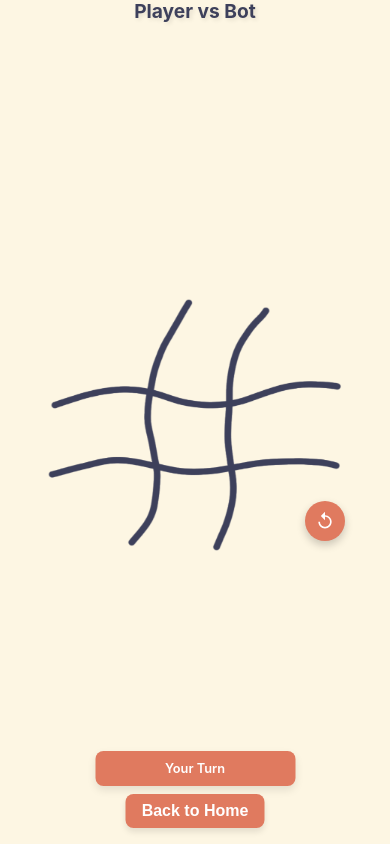
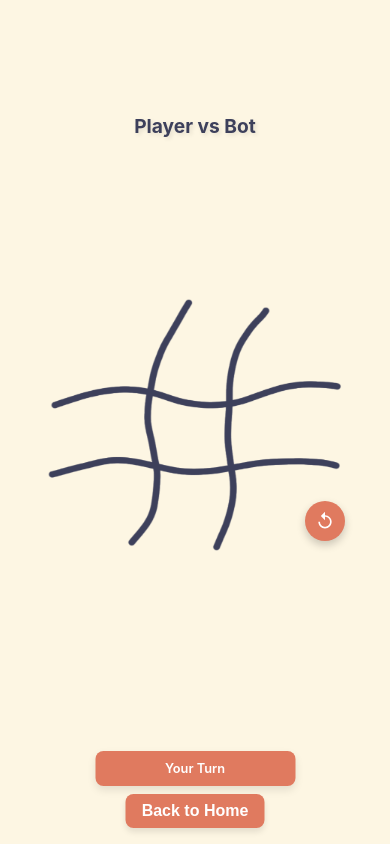
Before and after one commit to ItsDeco/DiDaDoe, a React (Vite) app: page /play-bot in a window 390 px wide. Built offline with nearby package versions, Linux system fonts and the light colour scheme.

Commit message:
Mobile style changes

```diff
--- a/src/components/Game.css
+++ b/src/components/Game.css
@@ -337,21 +337,6 @@ html, body {
 
 
 @media (max-width: 480px) {
-  .app {
-    width: 100vw;
-    height: 100vh;
-    height: 100dvh;
-    overflow: hidden;
-    top: 0;
-    left: 0;
-    display: flex;
-    flex-direction: column;
-    justify-content: center;
-    align-items: center;
-    padding: 1rem;
-    box-sizing: border-box;
-  }
-
   .app h1 {
     font-size: 2rem;
   }
@@ -402,9 +387,10 @@ html, body {
 
   .game-container h1 {
     font-size: 1.7rem;
-    margin-bottom: 1rem;
+    margin-top: 8rem;
+    margin-bottom: 2rem;
     position: absolute;
-    top: -1rem;
+    top: -3rem;
     width: 100%;
     text-align: center;
   }
```
